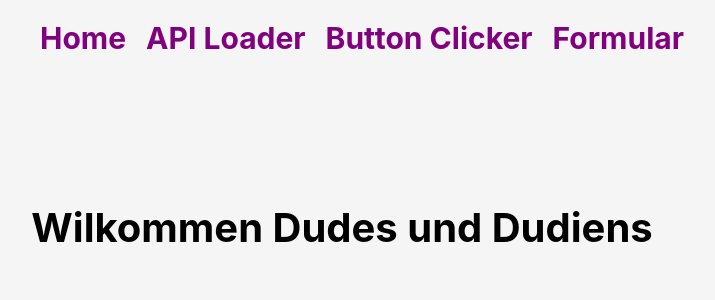
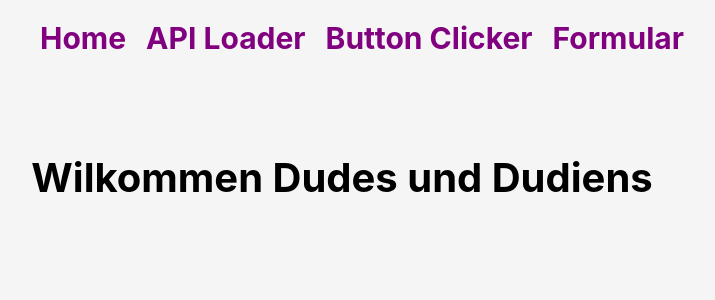
Before and after one commit to SuCoBootcamp24/Alle_Uebungen, a React (Vite) app in the folder Day98_24_10_07_React_Formular_mit_useState/: page / in a window 1280 px wide. Shown: the top 300 px of the page, without its empty margins (298-1013 px from the left). Built offline with nearby package versions, Linux system fonts and the light colour scheme.

Commit message:
update style

```diff
--- a/Day98_24_10_07_React_Formular_mit_useState/src/App.jsx
+++ b/Day98_24_10_07_React_Formular_mit_useState/src/App.jsx
@@ -2,7 +2,9 @@ import './App.scss'
 import Welcome from './components/welcome/welcome'
 
 export default function App() {
-  return <main>
+  return (
+    <>
    <Welcome />
-  </main>
+    </>
+  )
 };
--- a/Day98_24_10_07_React_Formular_mit_useState/src/components/navigation/navigation.scss
+++ b/Day98_24_10_07_React_Formular_mit_useState/src/components/navigation/navigation.scss
@@ -9,7 +9,6 @@ nav {
     margin: 20px;
     width: 100%;
 
-
     font-size: 3rem;
     font-weight: 700;
     color: purple;
--- a/Day98_24_10_07_React_Formular_mit_useState/src/components/welcome/welcome.scss
+++ b/Day98_24_10_07_React_Formular_mit_useState/src/components/welcome/welcome.scss
@@ -0,0 +1 @@
+@use "../../App.scss" as styles;
```
